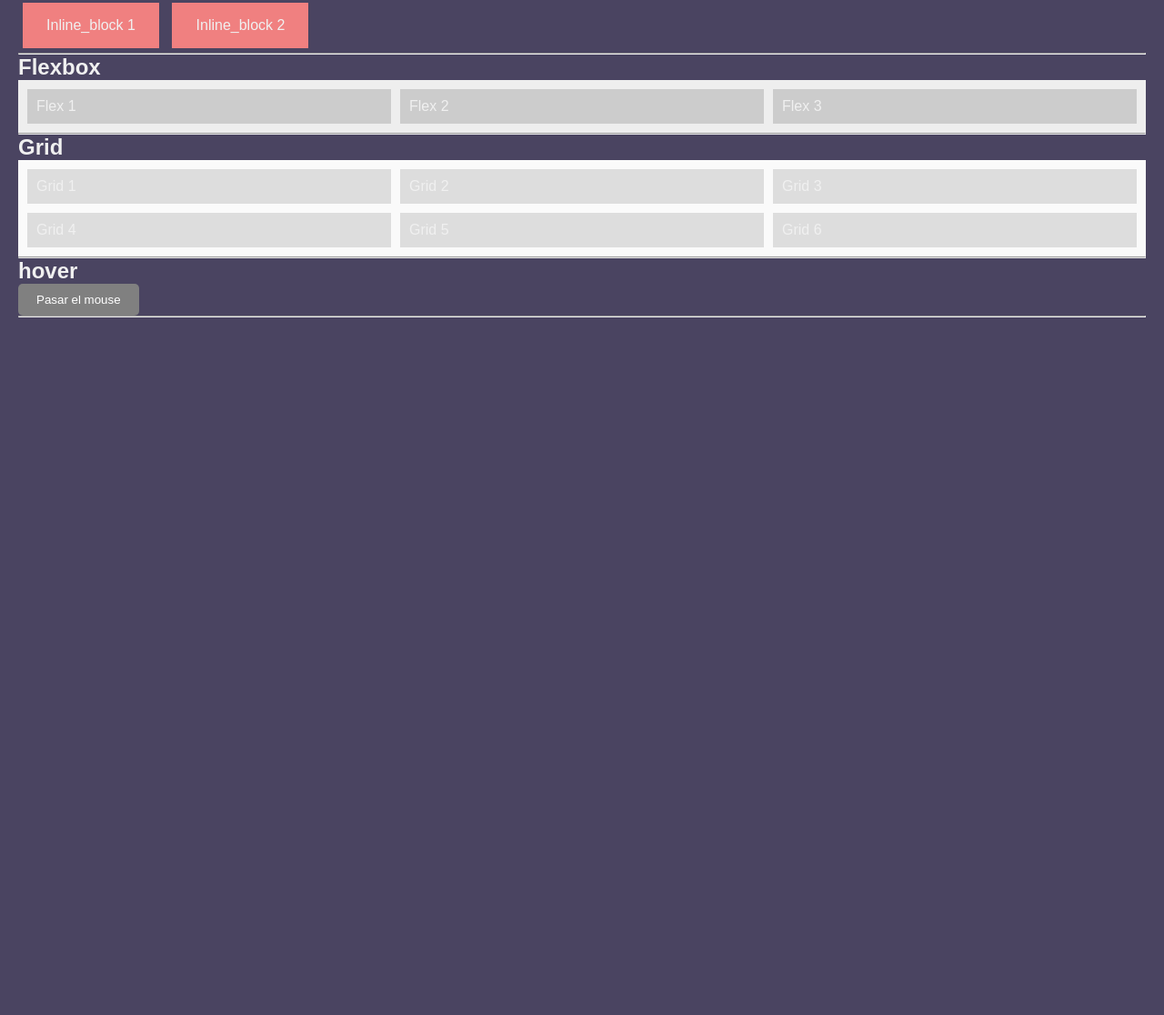
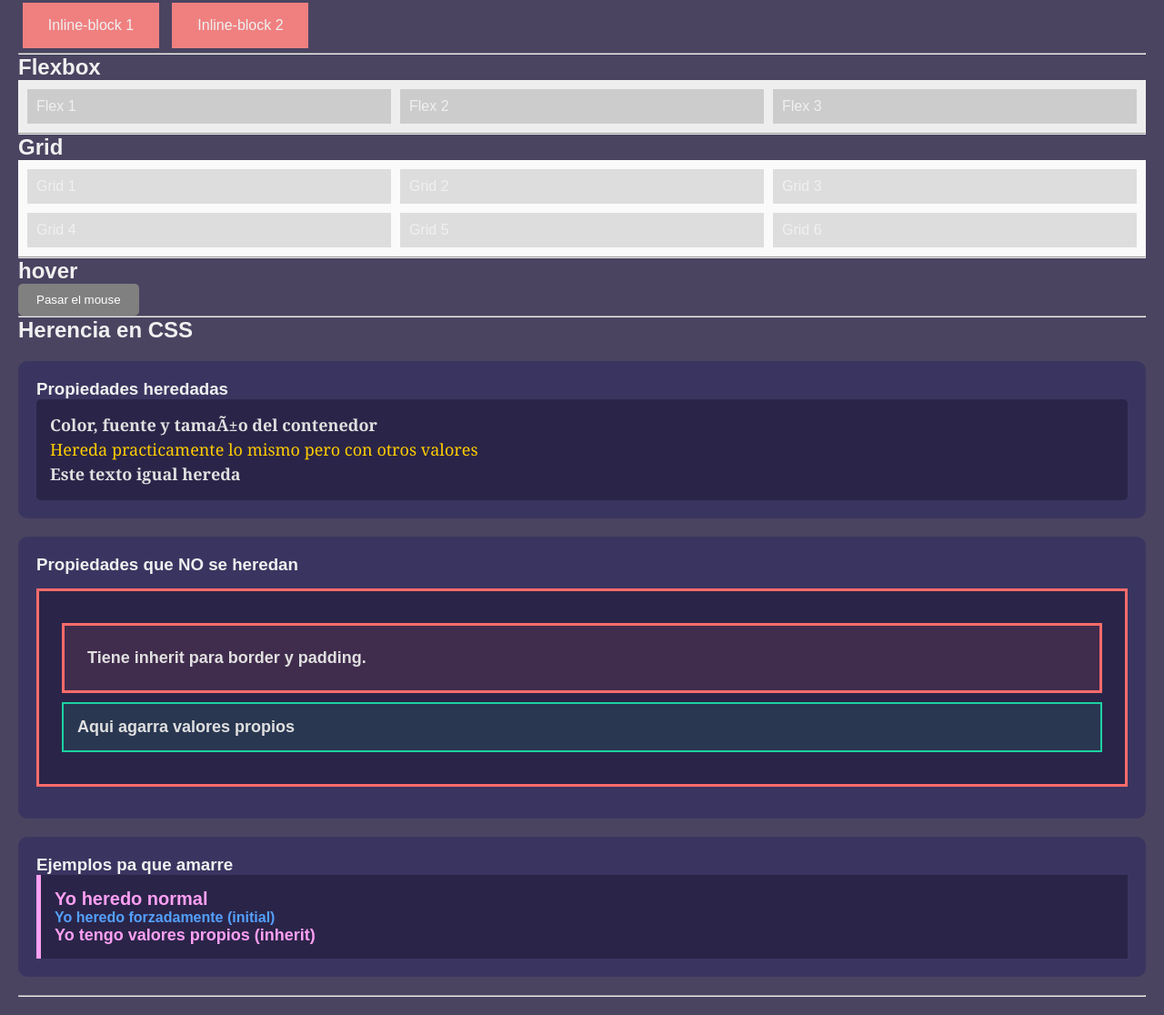
Before and after one commit to Velvett1521/intro-a-css, a plain HTML site: page index.html in a window 1280 px wide. Shown: the part 759-1875 px from the top of the page at 91% size. Before the commit the page ends 1128 px from the top, so only its background shows below. Drawn offline with Linux system fonts and the light colour scheme.

Commit message:
Agregados del entregable 3

```diff
--- a/index.html
+++ b/index.html
@@ -1,7 +1,7 @@
 <!DOCTYPE html>
 <html lang="es">
 <head>
-    <meta charset="UTF-8">
+    <meta charset="UTF_8">
     <title>página con CSS</title>
     <link rel="stylesheet" href="styles.css">
 </head>
@@ -20,24 +20,24 @@
     <hr>
 
     <h2>Propiedades Básicas de CSS</h2>
-    <div class="propiedades-basicas">
-        <div class="propiedad color-ejemplo">
+    <div class="propiedades_basicas">
+        <div class="propiedad color_ejemplo">
             <h3>color</h3>
             <p>Texto azul</p>
         </div>
-        <div class="propiedad bgcolor-ejemplo">
+        <div class="propiedad bgcolor_ejemplo">
             <h3>background-color</h3>
             <p>Fondo verde</p>
         </div>
-        <div class="propiedad fontsize-ejemplo">
+        <div class="propiedad fontsize_ejemplo">
             <h3>font-size</h3>
             <p>Texto grande</p>
         </div>
-        <div class="propiedad fontfamily-ejemplo">
+        <div class="propiedad fontfamily_ejemplo">
             <h3>font-family</h3>
             <p>Fuente diferente</p>
         </div>
-        <div class="propiedad textalign-ejemplo">
+        <div class="propiedad textalign_ejemplo">
             <h3>text-align</h3>
             <p>Texto centrado</p>
         </div>
@@ -46,19 +46,19 @@
     <hr>
 
     <h2>Box Model</h2>
-    <div class="box-model-ejemplo">
+    <div class="box_model_ejemplo">
         <p>Este párrafo tiene padding, border y margin.</p>
     </div>
 
     <hr>
 
-    <h2>box-sizing</h2>
-    <div class="box-sizing-container">
-        <div class="caja content-box">
+    <h2>box_sizing</h2>
+    <div class="box_sizing_container">
+        <div class="caja content_box">
             <p>content-box</p>
             <p>Ancho: 200px</p>
         </div>
-        <div class="caja border-box">
+        <div class="caja border_box">
             <p>border-box</p>
             <p>Ancho: 200px</p>
         </div>
@@ -70,8 +70,8 @@
     <div class="inline_ejemplo">Inline 1</div>
     <div class="inline_ejemplo">Inline 2</div>
     <div class="block_ejemplo">Soy un elemento block</div>
-    <div class="inline_block_ejemplo">Inline_block 1</div>
-    <div class="inline_block_ejemplo">Inline_block 2</div>
+    <div class="inline_block_ejemplo">Inline-block 1</div>
+    <div class="inline_block_ejemplo">Inline-block 2</div>
 
     <hr>
 
@@ -101,6 +101,38 @@
 
     <hr>
 
+    <h2>Herencia en CSS</h2>
+
+    <div class="herencia_contenedor">
+        <h3>Propiedades heredadas</h3>
+        <div class="heredable">
+            <p>Color, fuente y tamaño del contenedor</p>
+            <span>Hereda practicamente lo mismo pero con otros valores</span>
+            <div>
+                <p>Este texto igual hereda</p>
+            </div>
+        </div>
+    </div>
+
+    <div class="no_heredable_contenedor">
+        <h3>Propiedades que NO se heredan</h3>
+        <div class="no_heredable">
+            <p class="hereda_forzado">Tiene inherit para border y padding.</p>
+            <p class="estilo_propio">Aqui agarra valores propios</p>
+        </div>
+    </div>
+
+    <div class="control_herencia">
+        <h3>Ejemplos pa que amarre</h3>
+        <div class="control_contenedor">
+            <p class="hereda_todo">Yo heredo normal</p>
+            <p class="usa_initial">Yo heredo forzadamente (initial)</p>
+            <p class="usa_inherit">Yo tengo valores propios (inherit)</p>
+        </div>
+    </div>
+
+    <hr>
+
     <p class="error_message">Este mensaje está oculto con display none WASAAAAAA 👻</p>
 
 </body>
--- a/styles.css
+++ b/styles.css
@@ -116,7 +116,7 @@ button {
     border-radius: 5px;
 }
 
-.propiedades-basicas {
+.propiedades_basicas {
     display: flex;
     flex-wrap: wrap;
     gap: 15px;
@@ -131,40 +131,40 @@ button {
     text-align: center;
 }
 
-.color-ejemplo {
+.color_ejemplo {
     color: blue;
     background-color: #2c2c54;
     border: 2px solid blue;
 }
 
-.bgcolor-ejemplo {
+.bgcolor_ejemplo {
     background-color: lightgreen;
     color: #000;
     border: 2px solid green;
 }
 
-.fontsize-ejemplo {
+.fontsize_ejemplo {
     font-size: 1.5em;
     background-color: #5f27cd;
     color: white;
     border: 2px solid #341f97;
 }
 
-.fontfamily-ejemplo {
+.fontfamily_ejemplo {
     font-family: 'Courier New', monospace;
     background-color: #ff9f43;
     color: #000;
     border: 2px solid #ff9f43;
 }
 
-.textalign-ejemplo {
+.textalign_ejemplo {
     text-align: center;
     background-color: #54a0ff;
     color: white;
     border: 2px solid #2e86de;
 }
 
-.box-model-ejemplo {
+.box_model_ejemplo {
     width: 300px;
     padding: 20px;
     border: 5px solid lightblue;
@@ -172,7 +172,7 @@ button {
     background-color: #2c2c54;
 }
 
-.box-sizing-container {
+.box_sizing_container {
     display: flex;
     gap: 30px;
     margin: 20px 0;
@@ -186,14 +186,91 @@ button {
     text-align: center;
 }
 
-.content-box {
+.content_box {
     background-color: rgba(255, 107, 107, 0.2);
     border-color: #ff6b6b;
     box-sizing: content-box;
 }
 
-.border-box {
+.border_box {
     background-color: rgba(29, 209, 161, 0.2);
     border-color: #1dd1a1;
     box-sizing: border-box;
 }
+
+.herencia_contenedor {
+    background-color: #3a3560;
+    padding: 20px;
+    margin: 20px 0;
+    border-radius: 10px;
+}
+
+.heredable {
+    color: #ffcc00;
+    font-family: Georgia, serif;
+    font-size: 18px;
+    line-height: 1.5;
+    padding: 15px;
+    background-color: #2a2548;
+    border-radius: 5px;
+}
+
+.no_heredable_contenedor {
+    background-color: #3a3560;
+    padding: 20px;
+    margin: 20px 0;
+    border-radius: 10px;
+}
+
+.no_heredable {
+    border: 3px solid #ff6b6b;
+    padding: 25px;
+    background-color: #2a2548;
+    margin: 15px 0;
+}
+
+.hereda_forzado {
+    border: inherit;
+    padding: inherit;
+    margin: 10px 0;
+    background-color: rgba(255, 107, 107, 0.1);
+}
+
+.estilo_propio {
+    border: 2px solid #1dd1a1;
+    padding: 15px;
+    margin: 10px 0;
+    background-color: rgba(29, 209, 161, 0.1);
+}
+
+.control_herencia {
+    background-color: #3a3560;
+    padding: 20px;
+    margin: 20px 0;
+    border-radius: 10px;
+}
+
+.control_contenedor {
+    color: #ff9ff3;
+    font-size: 20px;
+    font-weight: bold;
+    background-color: #2a2548;
+    padding: 15px;
+    border-left: 5px solid #ff9ff3;
+}
+
+.hereda_todo {
+    color: inherit;
+    font-size: inherit;
+}
+
+.usa_initial {
+    font-size: initial;
+    font-weight: initial;
+    color: #54a0ff;
+}
+
+.usa_inherit {
+    color: inherit;
+    font-weight: inherit;
+}
```
